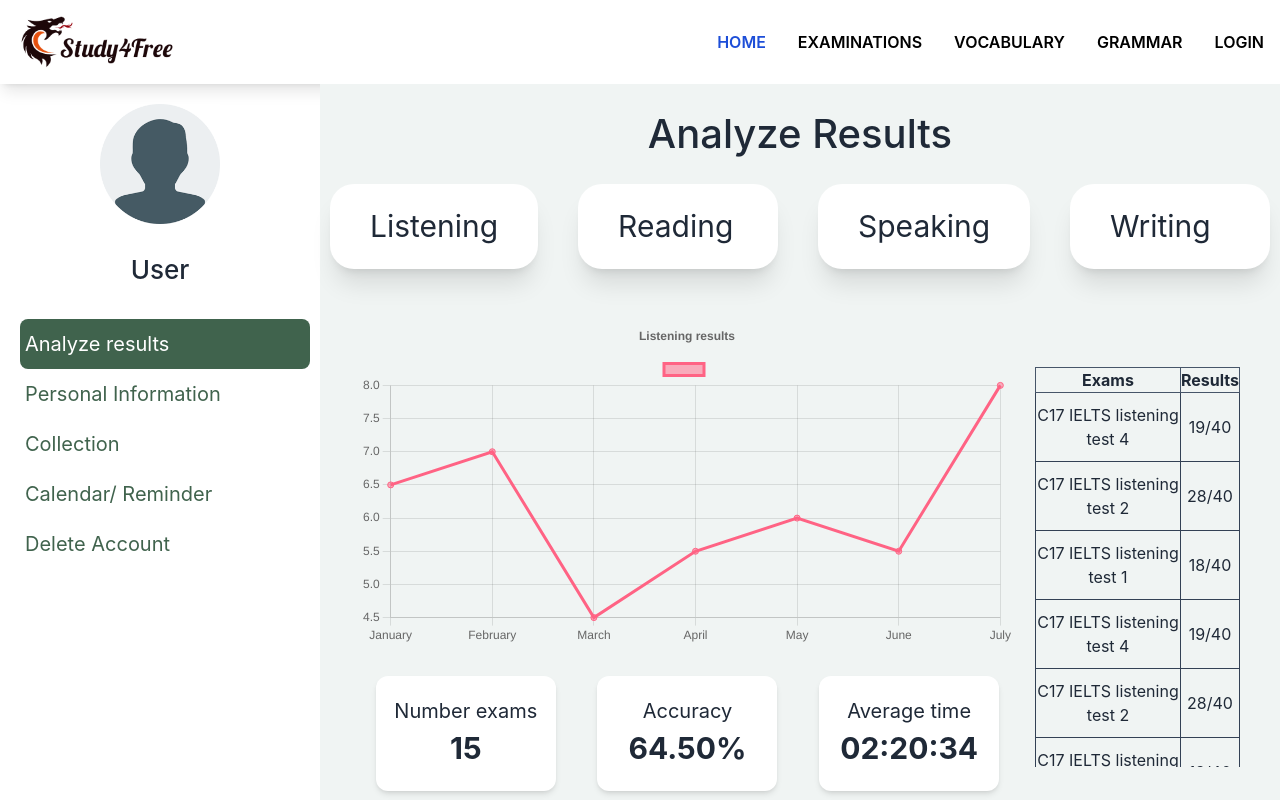
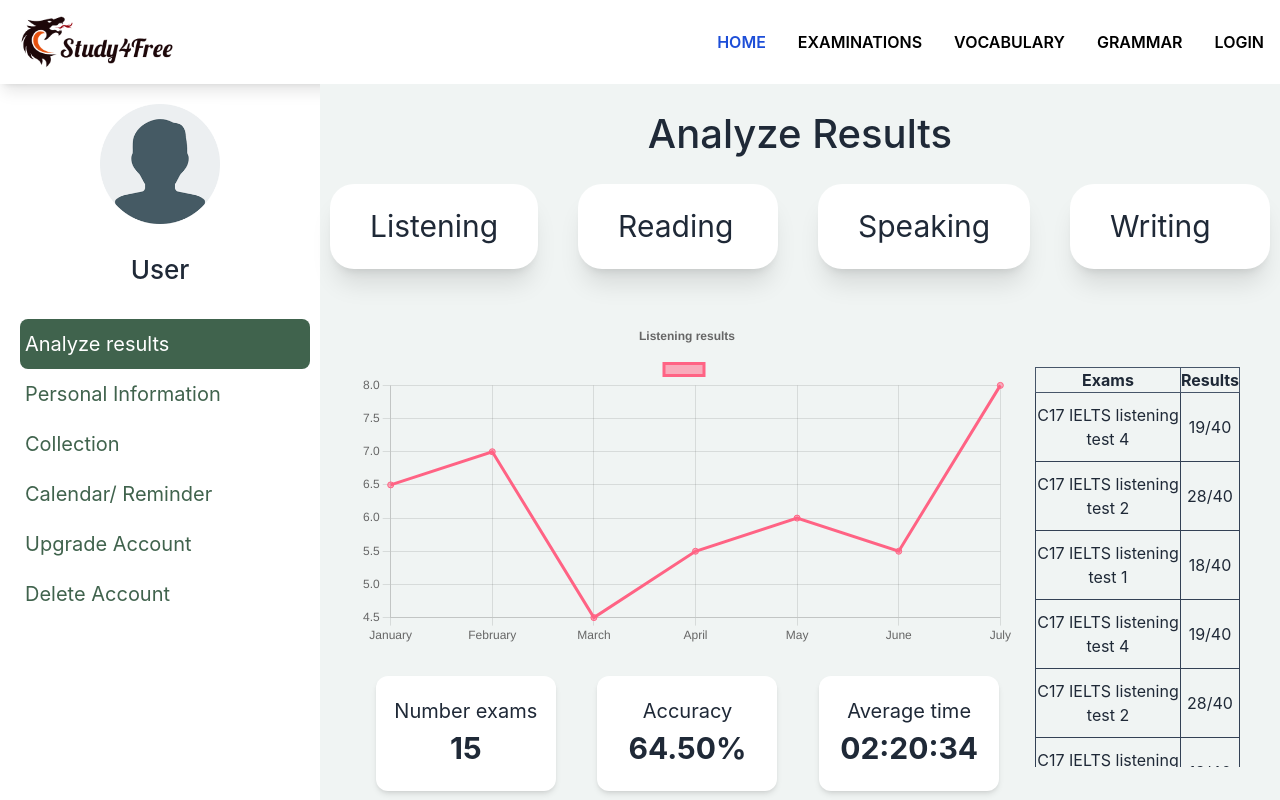
Before and after one commit to luantran2k/study4free, a React (Vite) app: page /users/analyzeResults in a window 1280 px wide. Shown: the top 800 px of the page. Built offline with nearby package versions, Linux system fonts and the light colour scheme.

Commit message:
add payment

```diff
--- a/src/pages/UserProfile/index.tsx
+++ b/src/pages/UserProfile/index.tsx
@@ -142,6 +142,18 @@ function UserProfilePage() {
                 Calendar/ Reminder
               </NavLink>
               <NavLink
+                to="/payment"
+                className="py-[10px] px-[5px] ms-[10px] text-[20px] cursor-pointer rounded-lg block"
+                style={({ isActive }) => {
+                  return {
+                    color: isActive ? '#fff' : '#40634d',
+                    backgroundColor: isActive ? '#40634d' : '',
+                  };
+                }}
+              >
+                Upgrade Account
+              </NavLink>
+              <NavLink
                 to="*"
                 className="py-[10px] px-[5px] ms-[10px] text-[20px] cursor-pointer rounded-lg block"
                 style={({ isActive }) => {
--- a/src/routes/mainRoute.tsx
+++ b/src/routes/mainRoute.tsx
@@ -11,6 +11,7 @@ import Collection from '../pages/UserProfile/Collection';
 import Reminder from '../pages/UserProfile/Reminder';
 import SectionPage from '../pages/Grammar/SectionPage';
 import VocabularyDetail from '../pages/Vocabularies/VocabularyDetail';
+import { Fragment } from 'react';
 
 export const mainRoute: RouteObject = {
   path: '/',
@@ -61,6 +62,10 @@ export const mainRoute: RouteObject = {
         {
           path: 'reminder',
           element: <Reminder />
+        },
+        {
+          path: 'payment',
+          element: <Fragment />
         }
       ]
     },
```
